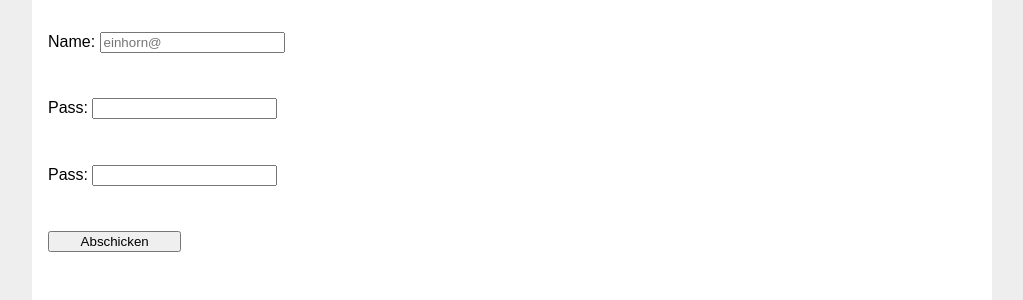
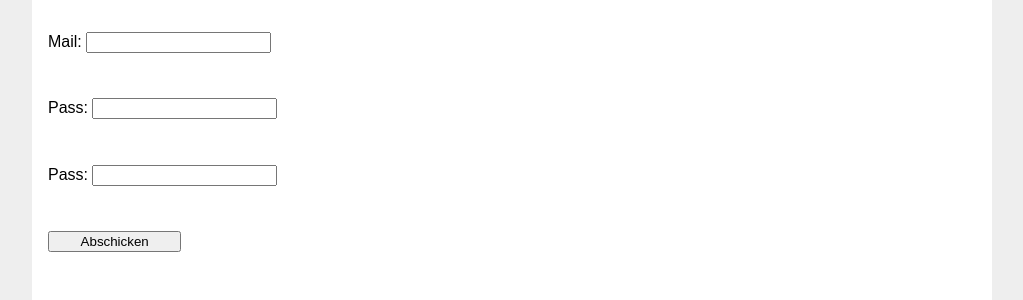
Before and after one commit to Queer-Lexikon/passworttool, a Flask app: template templates/form.html in a window 1280 px wide. Shown: the part 76-376 px from the top of the page, without its empty margins (128-1151 px from the left). Run offline with Flask 2, Linux system fonts and the light colour scheme; the template is opened without the code that fills it, so the values that code supplies are empty; parts of the project's set-up code (start-up, migrations or seed data) failed here and were passed over.

Commit message:
and we're good.

```diff
--- a/app.py
+++ b/app.py
@@ -5,7 +5,13 @@ import shlex
 
 from flask_ldap3_login import LDAP3LoginManager
 from flask_ldap3_login.forms import LDAPLoginForm
-from flask_login import LoginManager, UserMixin, login_user, login_required
+from flask_login import (
+    LoginManager,
+    UserMixin,
+    login_user,
+    login_required,
+    current_user,
+)
 
 
 def create_app():
@@ -51,13 +57,20 @@ def create_app():
             return redirect("/")
         return render_template("login.html", form=form)
 
+    def check_mail_account(post_mail: str, ldap_mail: str):
+        if "@" in post_mail:
+            return post_mail == ldap_mail
+        else:
+            return post_mail == ldap_mail.split("@")[0]
+
     @app.route("/", methods=("GET", "POST"))
     @login_required
     def index():
-        mailuser = "<Name>"
+        mailuser = current_user.data.get("mail")[0]
         if request.method == "POST":
             if (
                 request.form.get("user")
+                and check_mail_account(request.form.get("user"), mailuser)
                 and request.form.get("pass")
                 and request.form.get("pass")
             ):
--- a/templates/form.html
+++ b/templates/form.html
@@ -13,7 +13,7 @@
         <div class="flash">{{ message }}</div>
     {% endfor %}
     <form method="post">
-        <p>Name: <input type="text" placeholder="einhorn@{{ domain }}"  name="user"/></p>
+        <p>Mail: <input type="text" value="{{ mailuser }}"  name="user"/></p>
         <p>Pass: <input type="password" name="pass"></p>
         <p>Pass: <input type="password" name="safe"></p>
         <p><input type="submit" value="Abschicken"></p>
```
